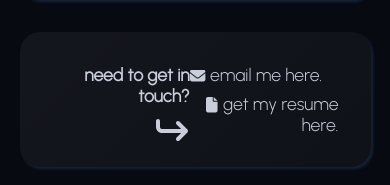
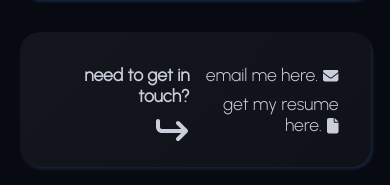
Before and after one commit to elliottdombrowski/portfolio-mern, a React (Create React App) app in the folder client/: page /contact in a window 390 px wide. Shown: the part 553-738 px from the top of the page. Built offline with nearby package versions, Linux system fonts and the light colour scheme.

Commit message:
editing contact form stuff

```diff
--- a/client/src/pages/contact/Contact.js
+++ b/client/src/pages/contact/Contact.js
@@ -89,8 +89,8 @@ const Contact = () => {
               href="mailto: elliottdombrowski@gmail.com"
               className='temp-contact'
             >
+              email me here.
               {mail}
-              email me here.
             </a>
 
             <a
@@ -98,8 +98,8 @@ const Contact = () => {
               className='temp-contact'
               download
             >
+              get my resume here.
               {resume}
-              get my resume here.
             </a>
           </div>
         </span>
--- a/client/src/pages/contact/query.scss
+++ b/client/src/pages/contact/query.scss
@@ -13,6 +13,12 @@
 @media all and (max-width: 900px) {
   .contact-wrapper {
     width: 45%;
+
+    .temp-contact-wrapper {
+      .temp-right {
+        text-align: right;
+      }
+    }
   }
 }
 
--- a/client/src/pages/contact/styles.scss
+++ b/client/src/pages/contact/styles.scss
@@ -155,9 +155,8 @@
   }
 
   .temp-right {
-
     svg {
-      margin-right: 5px;
+      margin-left: 5px;
     }
   }
 
@@ -180,7 +179,6 @@
 
     a {
       position: relative;
-      width: fit-content;
       transition: 0.3s ease-in-out;
 
       &::after {
```
